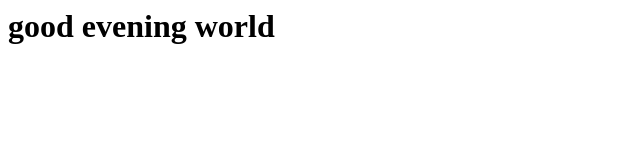
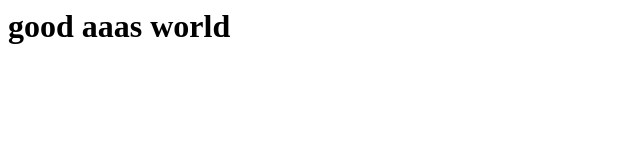
Before and after one commit to maitanaka/conflict-app, a plain HTML site: page index.html in a window 1280 px wide. Shown: the whole page, without its empty margins (0-640 px from the left). Drawn offline with Linux system fonts and the light colour scheme.

Commit message:
no message

```diff
--- a/index.html
+++ b/index.html
@@ -1 +1 @@
-<h1>good evening world</h1>
+<h1>good aaas world</h1>
```
